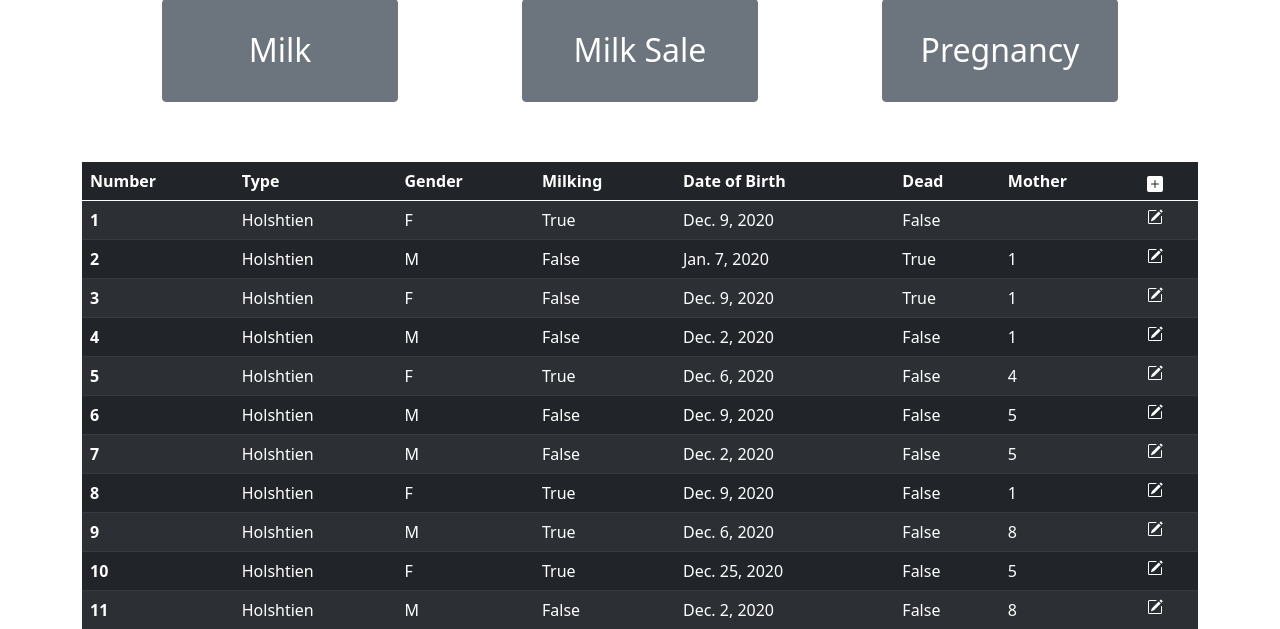
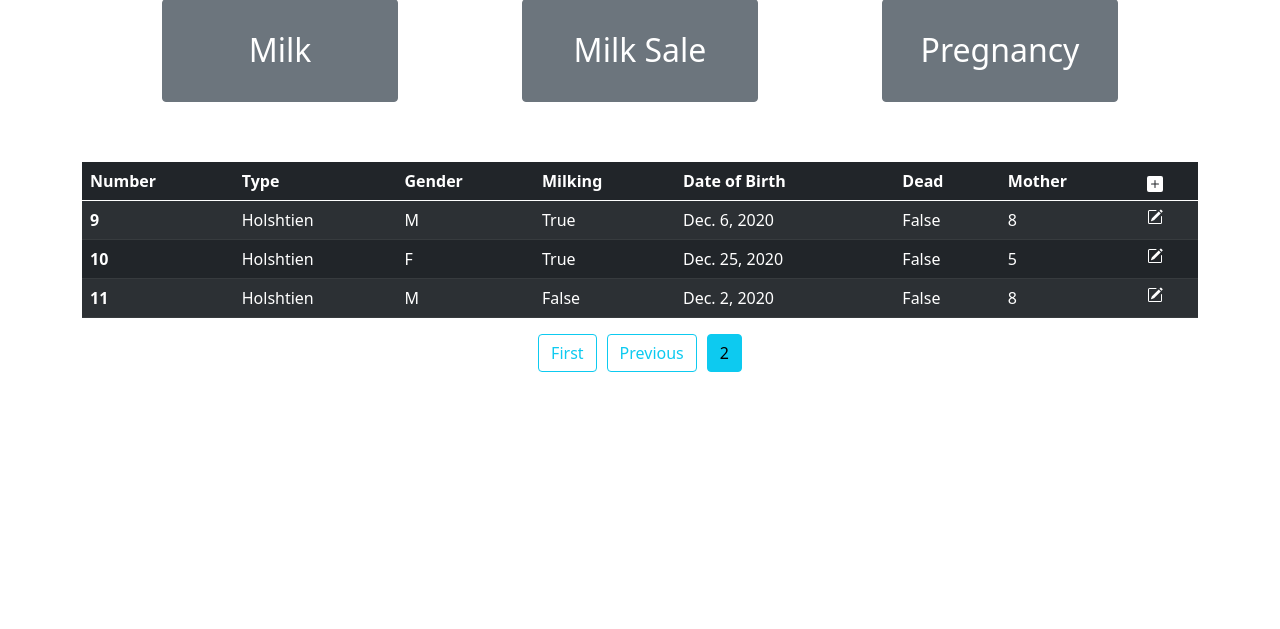
Before and after one commit to pky00/CoTFarms, a Django app: page /Cows/?page=2 in a window 1280 px wide. Shown: the part 133-762 px from the top of the page. Run offline with Django 3.2, Linux system fonts and the light colour scheme; a user stored in the database is signed in; data comes from the database, SQL or seed files in the repository; both versions use the stored data as it was after the commit.

Commit message:
add pagination feature

```diff
--- a/CoTFarms/Manager/templates/Manager/Cows.html
+++ b/CoTFarms/Manager/templates/Manager/Cows.html
@@ -56,4 +56,18 @@
         </tbody>
     </table>
 
+    <div class="d-flex justify-content-center">
+        {% if page_obj.has_previous %}
+            <a href="?page=1" class="btn btn-outline-info" style="margin-left: 5px; margin-right: 5px;">First</a>
+            <a href="?page={{ page_obj.previous_page_number }}" class="btn btn-outline-info" style="margin-left: 5px; margin-right: 5px;">Previous</a>
+        {% endif %}
+
+        <a href="" class="btn btn-info" style="margin-left: 5px; margin-right: 5px;">{{ page_obj.number }}</a>
+
+        {% if page_obj.has_next %}
+            <a href="?page={{ page_obj.next_page_number }}" class="btn btn-outline-info" style="margin-left: 5px; margin-right: 5px;">Next</a>
+            <a href="?page={{ page_obj.paginator.num_pages }}" class="btn btn-outline-info" style="margin-left: 5px; margin-right: 5px;">Last</a>
+        {% endif %}
+    </div>
+
 {% endblock content %}
--- a/CoTFarms/Manager/urls.py
+++ b/CoTFarms/Manager/urls.py
@@ -1,8 +1,10 @@
 from django.urls import path
 from . import views
+from Manager.views import CowListView
+from django.contrib.auth.decorators import login_required
 
 urlpatterns = [
-    path('', views.home, name='manager-cow-home'),
+    path('', login_required(CowListView.as_view()), name='manager-cow-home'),
     path('AddCow/', views.AddCow, name='manager-cow-addcow'),
     path('EditCow/<int:cowID>', views.EditCow, name='manager-cow-editcow'),
 ]
--- a/CoTFarms/Manager/views.py
+++ b/CoTFarms/Manager/views.py
@@ -3,17 +3,17 @@ from django.http import HttpResponseRedirect
 from .models import *
 from .forms import addCowForm, editCowForm
 from django.contrib.auth.decorators import login_required
+from django.views.generic import ListView
+
 
 
 # Create your views here.
-@login_required
-def home(request):
-
-    context = {
-        'cows': Cow.objects.all(),
-    }
-
-    return render(request, 'Manager/Cows.html', context)
+class CowListView(ListView):
+    model = Cow
+    template_name = 'Manager/Cows.html'
+    context_object_name = "cows"
+    ordering = ['number']
+    paginate_by = 8
 
 
 @login_required
```
Also changed, not shown: CoTFarms/db.sqlite3.
